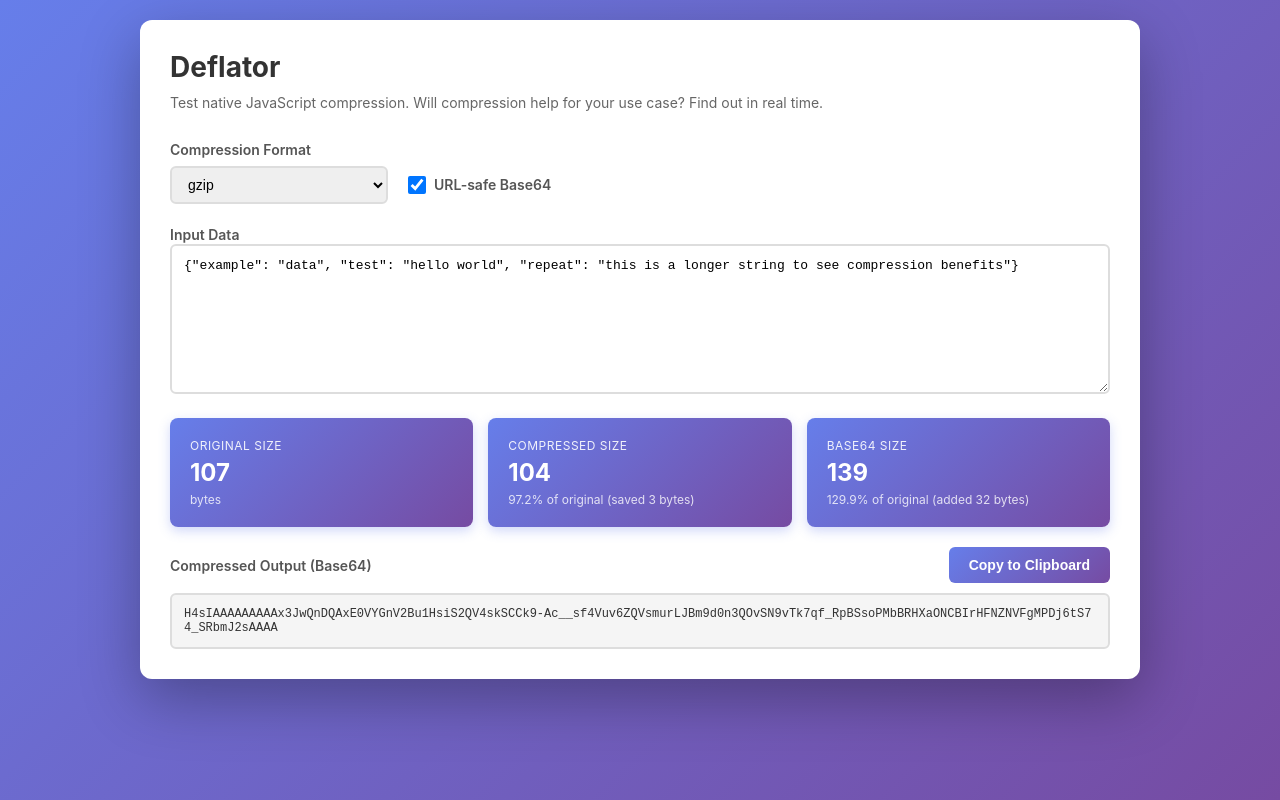
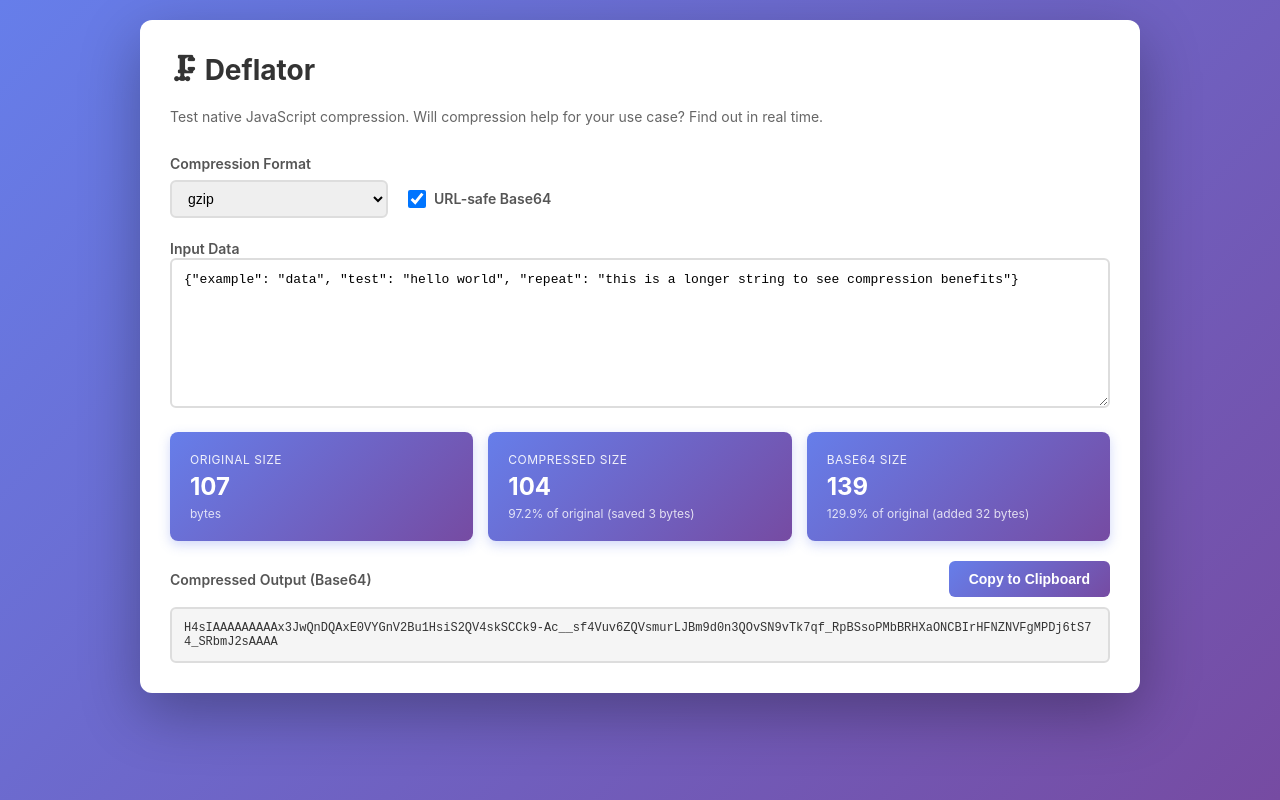
Before and after one commit to R3V1Z3/deflator, a plain HTML site: page index.html in a window 1280 px wide. Drawn offline with Linux system fonts and the light colour scheme.

Commit message:
Add legit and nerdy unicode icon
Added real unicode icon the human way.

```diff
--- a/index.html
+++ b/index.html
@@ -3,7 +3,7 @@
 <head>
   <meta charset="UTF-8">
   <meta name="viewport" content="width=device-width, initial-scale=1.0">
-  <title>Deflator</title>
+  <title>🗜 Deflator</title>
   <style>
     * {
       margin: 0;
@@ -197,7 +197,7 @@
 </head>
 <body>
   <div class="container">
-    <h1>Deflator</h1>
+    <h1>🗜 Deflator</h1>
     <p class="subtitle">Test native JavaScript compression. Will compression help for your use case? Find out in real time.</p>
 
     <div class="controls">
```
